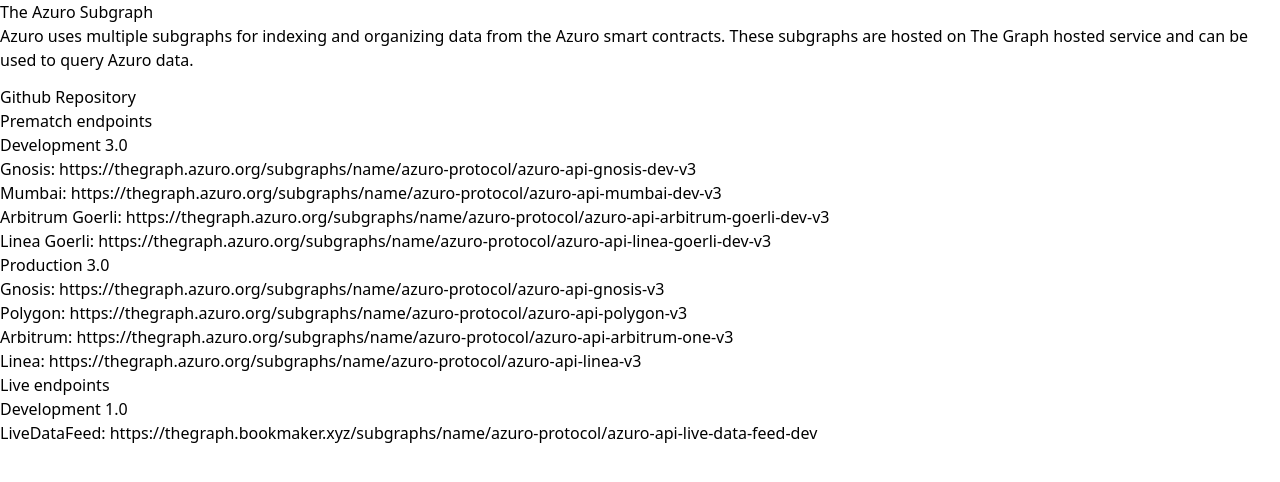
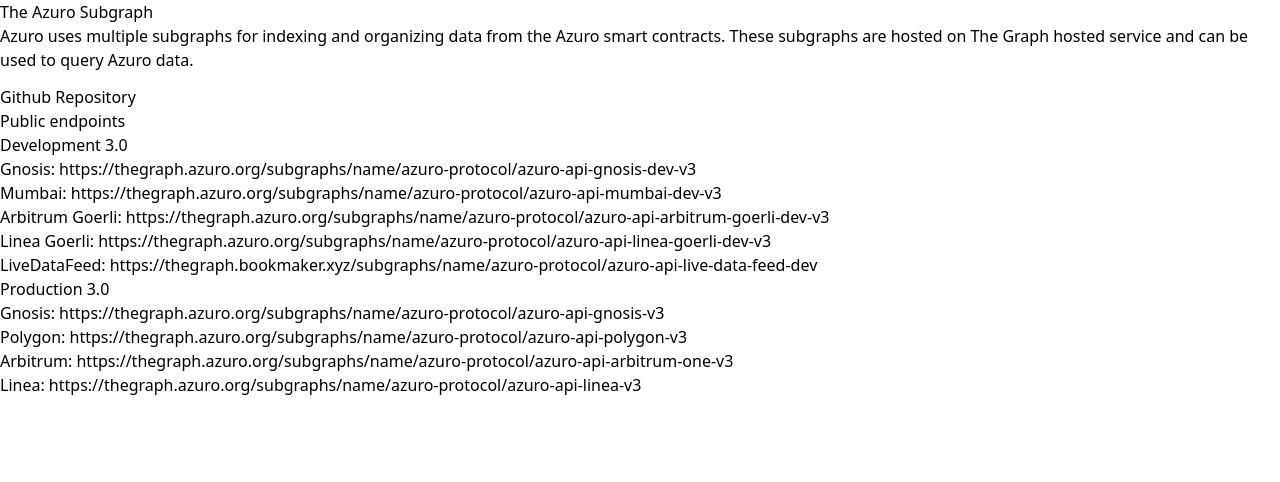
Before and after one commit to Azuro-protocol/gem-docs, a Next.js app: page /subgraph/overview in a window 1280 px wide. Shown: the top 482 px of the page. Built offline with nearby package versions, Linux system fonts and the light colour scheme.

Commit message:
Finished `place-a-bet` page

```diff
--- a/pages/guides/live/place-a-bet.mdx
+++ b/pages/guides/live/place-a-bet.mdx
@@ -200,10 +200,7 @@ export interface UpdatedOrderSpec extends OrderResponseSpec {
   betId?: number;
 }
 
-const response = await fetch(`${API_BASE_URL}/orders`, {
-  method: 'POST',
-  body: JSON.stringify(signedOrder)
-});
+const response = await fetch(`${API_BASE_URL}/orders/${orderId}`);
 
 const data = await response.json();
 
@@ -221,4 +218,12 @@ switch (data.state) {
 If the order has been rejected, show the user a reason, why it happened.
 
 Otherwise, if it has been accepted, you'll have a `betId` field that represents a bet id that has been placed and stored in the smart contract.
-When you've got a bet id, you can work with it like with prematch bets.
+
+### Step 5: track a bet status
+
+When you've got a bet id, you can work with it like with prematch bets, just take into consideration the following differences:
+
+- All live bets and their related entities have their own entities: `liveBet`, `liveCondition`, `liveOutcome`, `liveSelection`.
+- There's no `liveGame` entity that you can relate on for displaying its data. You need to retrieve game data from the `LiveDataFeed` subgraph by `gameId` value.
+
+All the other logic is the same as for prematch bets, you can find some guides here: [Get bets history](/guides/prematch/get-bets-history), [Redeem bets](/guides/prematch/redeem-bets).
--- a/pages/subgraph/overview.mdx
+++ b/pages/subgraph/overview.mdx
@@ -6,7 +6,7 @@ to query Azuro data.
 
 [Github Repository](https://github.com/Azuro-protocol/Azuro-subgraphs/blob/main/api/README.md)
 
-## Prematch endpoints
+## Public endpoints
 
 ### Development 3.0
 
@@ -14,6 +14,7 @@ to query Azuro data.
 - Mumbai: https://thegraph.azuro.org/subgraphs/name/azuro-protocol/azuro-api-mumbai-dev-v3
 - Arbitrum Goerli: https://thegraph.azuro.org/subgraphs/name/azuro-protocol/azuro-api-arbitrum-goerli-dev-v3
 - Linea Goerli: https://thegraph.azuro.org/subgraphs/name/azuro-protocol/azuro-api-linea-goerli-dev-v3
+- LiveDataFeed: https://thegraph.bookmaker.xyz/subgraphs/name/azuro-protocol/azuro-api-live-data-feed-dev
 
 ### Production 3.0
 
@@ -21,9 +22,3 @@ to query Azuro data.
 - Polygon: https://thegraph.azuro.org/subgraphs/name/azuro-protocol/azuro-api-polygon-v3
 - Arbitrum: https://thegraph.azuro.org/subgraphs/name/azuro-protocol/azuro-api-arbitrum-one-v3
 - Linea: https://thegraph.azuro.org/subgraphs/name/azuro-protocol/azuro-api-linea-v3
-
-## Live endpoints
-
-### Development 1.0
-
-- LiveDataFeed: https://thegraph.bookmaker.xyz/subgraphs/name/azuro-protocol/azuro-api-live-data-feed-dev
```
